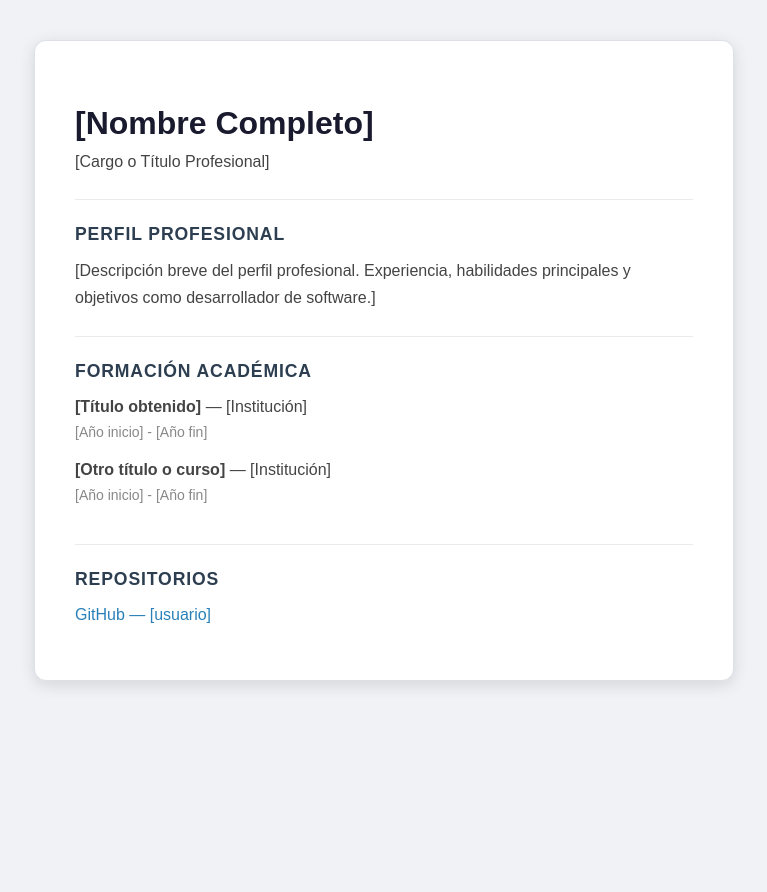
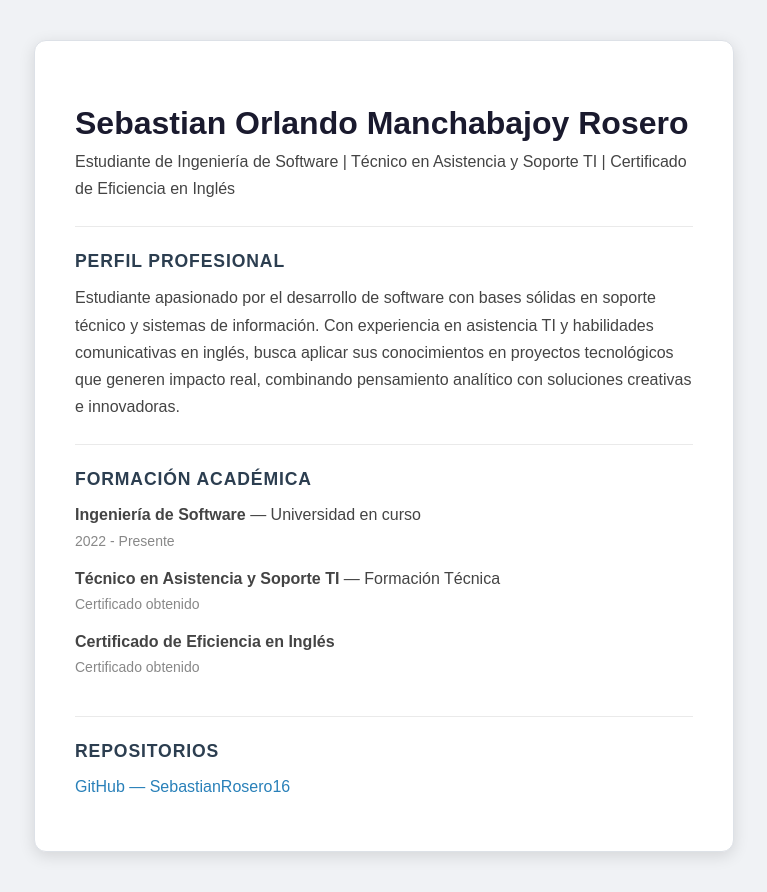
Before and after one commit to StevenInsuasti/TrabajoDjango, a Django app: page /dev2/ in a window 1280 px wide. Shown: the whole page, without its empty margins (256-1023 px from the left). Before the commit the page ends 687 px from the top, so only its background shows below. Run offline with Django 5.2, Linux system fonts and the light colour scheme.

Commit message:
feat(dev2): actualizar hoja de vida con datos reales de Sebastian Manchabajoy

```diff
--- a/dev2/templates/dev2/hoja_vida.html
+++ b/dev2/templates/dev2/hoja_vida.html
@@ -4,22 +4,23 @@
 <head>
     <meta charset="UTF-8">
     <meta name="viewport" content="width=device-width, initial-scale=1.0">
-    <title>Hoja de Vida - Dev2</title>
+    <title>Hoja de Vida - Sebastian Manchabajoy</title>
     <link rel="stylesheet" href="{% static 'dev2/style.css' %}">
 </head>
 <body>
     <div class="card">
 
         <section class="seccion">
-            <h1 class="nombre">[Nombre Completo]</h1>
-            <p class="cargo">[Cargo o Título Profesional]</p>
+            <h1 class="nombre">Sebastian Orlando Manchabajoy Rosero</h1>
+            <p class="cargo">Estudiante de Ingeniería de Software | Técnico en Asistencia y Soporte TI | Certificado de Eficiencia en Inglés</p>
         </section>
 
         <section class="seccion">
             <h2>Perfil Profesional</h2>
             <p>
-                [Descripción breve del perfil profesional. Experiencia, habilidades principales
-                y objetivos como desarrollador de software.]
+                Estudiante apasionado por el desarrollo de software con bases sólidas en soporte técnico y sistemas de información.
+                Con experiencia en asistencia TI y habilidades comunicativas en inglés, busca aplicar sus conocimientos en
+                proyectos tecnológicos que generen impacto real, combinando pensamiento analítico con soluciones creativas e innovadoras.
             </p>
         </section>
 
@@ -27,12 +28,16 @@
             <h2>Formación Académica</h2>
             <ul>
                 <li>
-                    <strong>[Título obtenido]</strong> — [Institución]<br>
-                    <span>[Año inicio] - [Año fin]</span>
+                    <strong>Ingeniería de Software</strong> — Universidad en curso<br>
+                    <span>2022 - Presente</span>
                 </li>
                 <li>
-                    <strong>[Otro título o curso]</strong> — [Institución]<br>
-                    <span>[Año inicio] - [Año fin]</span>
+                    <strong>Técnico en Asistencia y Soporte TI</strong> — Formación Técnica<br>
+                    <span>Certificado obtenido</span>
+                </li>
+                <li>
+                    <strong>Certificado de Eficiencia en Inglés</strong><br>
+                    <span>Certificado obtenido</span>
                 </li>
             </ul>
         </section>
@@ -40,7 +45,7 @@
         <section class="seccion">
             <h2>Repositorios</h2>
             <ul>
-                <li><a href="https://github.com/[usuario]" target="_blank">GitHub — [usuario]</a></li>
+                <li><a href="https://github.com/SebastianRosero16" target="_blank">GitHub — SebastianRosero16</a></li>
             </ul>
         </section>
 
```
